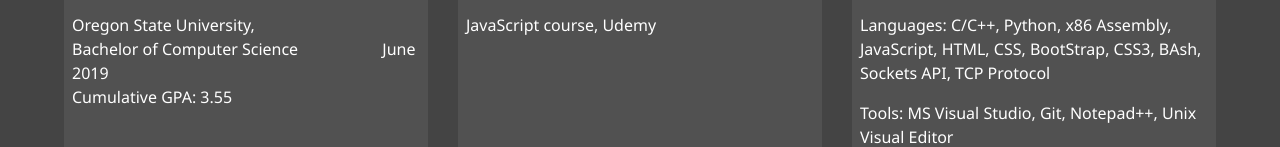
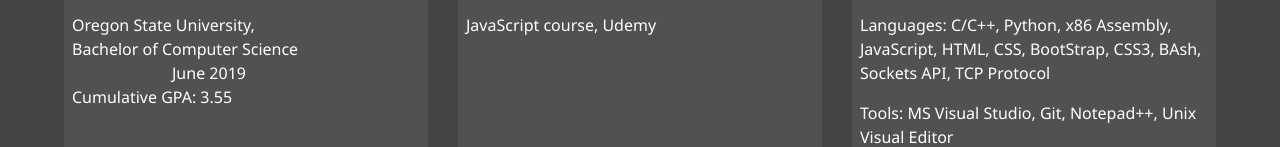
Before and after one commit to anmistry/Portfolio, a website: page dist1/about.html in a window 1280 px wide. Shown: the part 653-800 px from the top of the page. Drawn offline with Linux system fonts and the light colour scheme.

Commit message:
Update about.html

```diff
--- a/dist1/about.html
+++ b/dist1/about.html
@@ -67,7 +67,7 @@
         <div class="info education">
             <h3 style="color: #eece1a;">Education</h3>
             <p>Oregon State University, <br>
-               Bachelor of Computer Science <span style="padding-left:80px;">June 2019<br>
+               Bachelor of Computer Science <span style="padding-left:100px;">June 2019<br>
                Cumulative GPA: 3.55</p>
         </div>
 
```
